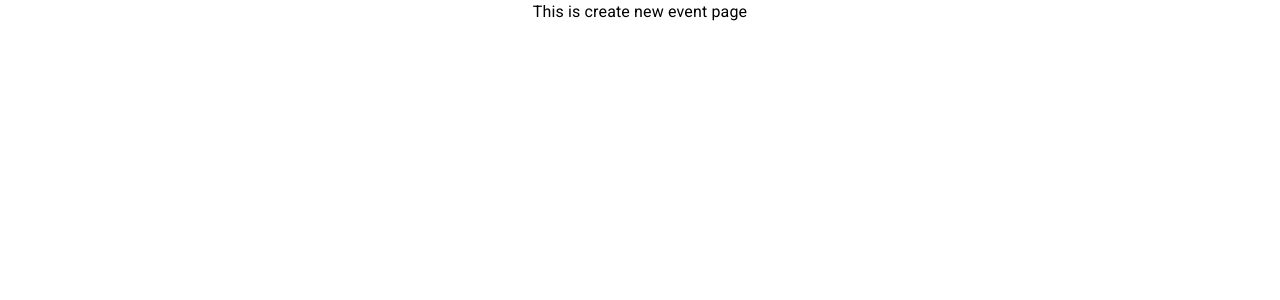
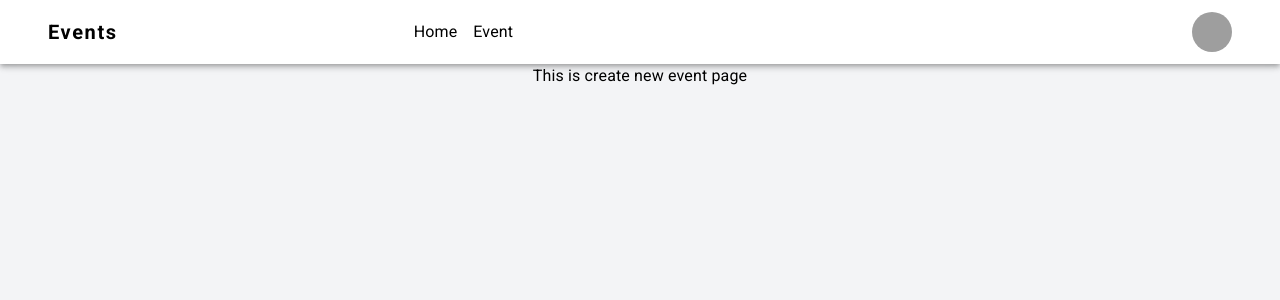
Before and after one commit to Polashahmad01/event-frontend, a React (Vite) app: page /event/new in a window 1280 px wide. Shown: the top 300 px of the page. Built offline with nearby package versions, Linux system fonts and the light colour scheme; grey boxes are pictures that could not be loaded.

Commit message:
add app navbar

```diff
--- a/index.html
+++ b/index.html
@@ -5,7 +5,7 @@
     <link rel="icon" type="image/svg+xml" href="/vite.svg" />
     <meta name="viewport" content="width=device-width, initial-scale=1.0" />
     <link rel="stylesheet" href="https://fonts.googleapis.com/css?family=Roboto:300,400,500,700&display=swap"/>
-    <title>Vite + React</title>
+    <title>Arrange Your Events With Us</title>
   </head>
   <body>
     <div id="root"></div>
--- /dev/null
+++ b/src/components/RootAppNavbar.jsx
@@ -0,0 +1,165 @@
+import AppBar from "@mui/material/AppBar"
+import Container from "@mui/material/Container"
+import Toolbar from "@mui/material/Toolbar"
+import Typography from "@mui/material/Typography"
+import Box from "@mui/material/Box"
+import IconButton from "@mui/material/IconButton"
+import MenuIcon from "@mui/icons-material/Menu"
+import Menu from "@mui/material/Menu"
+import MenuItem from "@mui/material/MenuItem"
+import Tooltip from "@mui/material/Tooltip"
+import Avatar from "@mui/material/Avatar"
+import { NavLink } from "react-router-dom"
+
+import { useRootAppNavbar } from "./hooks/useRootAppNavbar"
+
+export const RootAppNavbar = () => {
+  const {
+    navAnchorElement,
+    userAnchorElement,
+    pages,
+    settings,
+    navMenuOpenHandler,
+    navMenuCloseHandler,
+    openUserMenuHandler,
+    closeUserMenuHandler
+        } = useRootAppNavbar()
+
+  return (
+    <AppBar
+      position="static"
+      sx={{
+        backgroundColor: "#fff",
+        color: "black"
+      }}
+    >
+      <Container maxWidth="xl">
+        <Toolbar>
+
+          <NavLink to="/" style={{ color: "inherit" }}>
+            <Typography
+              variant="h6"
+              component="span"
+              noWrap
+              sx={{
+                mr: 6,
+                fontFamily: 'Roboto',
+                fontWeight: 700,
+                textDecoration: "none",
+                color: "inherit",
+                letterSpacing: "0.1rem",
+                display: { xs: 'none', md: 'flex' }
+              }}
+            >
+              Events
+            </Typography>
+          </NavLink>
+
+
+          <Box
+            sx={{ flexGrow: 1, display: { xs: 'flex', md: 'none' } }}
+          >
+            <IconButton
+              size="large"
+              aria-label="account of current user"
+              aria-controls="menu-appbar"
+              aria-haspopup="true"
+              color="inherit"
+              onClick={navMenuOpenHandler}
+            >
+              <MenuIcon />
+            </IconButton>
+            <Menu
+              id="menu-appbar"
+              anchorEl={navAnchorElement}
+              anchorOrigin={{
+                vertical: 'bottom',
+                horizontal: 'left',
+              }}
+              keepMounted
+              transformOrigin={{
+                vertical: 'top',
+                horizontal: 'left',
+              }}
+              open={Boolean(navAnchorElement)}
+              onClick={navMenuCloseHandler}
+              sx={{
+                display: { xs: 'block', md: 'none' },
+              }}
+            >
+              {pages.map(page => (
+                <NavLink to={page.to} key={page.id} style={{color: "inherit"}}>
+                  <MenuItem onClick={navMenuCloseHandler}>
+                    <Typography textAlign="center">{page.label}</Typography>
+                  </MenuItem>
+                </NavLink>
+              ))}
+            </Menu>
+          </Box>
+
+
+          <Box
+            sx={{ flexGrow: 1, display: { xs: 'none', md: 'flex', marginLeft: '15rem' } }}
+          >
+            {pages.map(page => (
+              <NavLink
+                key={page.id}
+                to={page.to}
+                style={{color: "inherit"}}
+              >
+                <Typography
+                  variant="subtitle1"
+                  component="span"
+                  sx={{
+                    marginX: "0.5rem"
+                    }}
+                >
+                  {page.label}
+                </Typography>
+              </NavLink>
+            ))}
+          </Box>
+
+
+          <Box
+            sx={{ flexGrow: 0 }}
+          >
+            <Tooltip
+              title="open settings"
+            >
+              <IconButton
+                onClick={openUserMenuHandler}
+                sx={{ p: 0 }}
+              >
+                <Avatar alt="Polash Ahmad" src="https://scontent.fdac41-1.fna.fbcdn.net/v/t39.30808-1/274685283_3113344292245212_8144818065668021805_n.jpg?stp=c40.115.661.662a_dst-jpg_p720x720&_nc_cat=101&ccb=1-7&_nc_sid=7206a8&_nc_ohc=0YAQykEM_IAAX8vfUGf&_nc_ht=scontent.fdac41-1.fna&oh=00_AfDnpwMH8bsbsA5YQY2LiRRUCv3zkTPnvGFmxCYmFxvpgQ&oe=63EF3EE8" />
+              </IconButton>
+            </Tooltip>
+            <Menu
+              anchorEl={userAnchorElement}
+              sx={{ mt: "45px", marginLeft: "1.5rem" }}
+              anchorOrigin={{
+                vertical: 'top',
+                horizontal: 'right',
+              }}
+              keepMounted
+              transformOrigin={{
+                vertical: 'top',
+                horizontal: 'right',
+              }}
+              open={Boolean(userAnchorElement)}
+              onClose={closeUserMenuHandler}
+            >
+              {settings.map(setting => (
+                <MenuItem key={setting} onClick={closeUserMenuHandler}>
+                  <Typography textAlign="center">{setting}</Typography>
+                </MenuItem>
+              ))}
+            </Menu>
+          </Box>
+
+
+        </Toolbar>
+      </Container>
+    </AppBar>
+  )
+}
--- /dev/null
+++ b/src/components/hooks/useRootAppNavbar.js
@@ -0,0 +1,40 @@
+import { useState } from "react"
+
+
+const pages = [
+  { id: 'v1', label: 'Home', to: '/' },
+  { id: 'v2', label: 'Event', to: '/event'}
+]
+const settings = ['logout']
+
+export const useRootAppNavbar = () => {
+  const [navAnchorElement, setNavAnchorElement] = useState(null)
+  const [userAnchorElement, setUserAnchorElement] = useState(null)
+
+  const navMenuOpenHandler = event => {
+    setNavAnchorElement(event.currentTarget)
+  }
+
+  const navMenuCloseHandler = event => {
+    setNavAnchorElement(null)
+  }
+
+  const openUserMenuHandler = event => {
+    setUserAnchorElement(event.currentTarget)
+  }
+
+  const closeUserMenuHandler = event => {
+    setUserAnchorElement(null)
+  }
+
+  return {
+    navAnchorElement,
+    userAnchorElement,
+    pages,
+    settings,
+    navMenuOpenHandler,
+    navMenuCloseHandler,
+    openUserMenuHandler,
+    closeUserMenuHandler
+  }
+}
--- a/src/index.css
+++ b/src/index.css
@@ -10,4 +10,5 @@ a {
 
 body {
   font-family: 'Roboto', sans-serif;
+  background-color: #F3F4F6;
 }
--- a/src/layout/RootAppLayout.jsx
+++ b/src/layout/RootAppLayout.jsx
@@ -1,10 +1,13 @@
 import { Outlet } from "react-router"
 import { Box, Container } from "@mui/material"
+
+import { RootAppNavbar } from "../components/RootAppNavbar"
 
 export const RootAppLayout = () => {
 
   return (
     <>
+      <RootAppNavbar />
       <Box>
         <Container>
           <Outlet />
```
Also changed, not shown: 2 other files (tests, documents, lock files or other folders).
